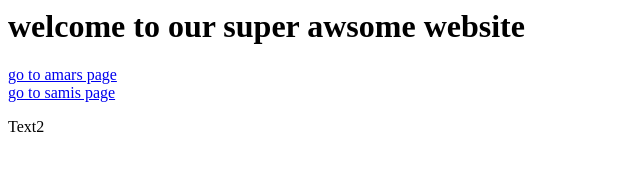
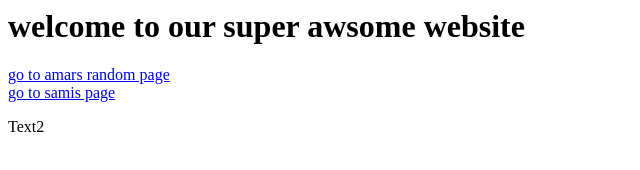
Before and after one commit to Amar092007/Wasserspender, a plain HTML site: page HtmlProject/index.html in a window 1280 px wide. Shown: the full height of the page, 0-640 px from the left. Drawn offline with Linux system fonts and the light colour scheme.

Commit message:
litlle update in index html

```diff
--- a/HtmlProject/index.html
+++ b/HtmlProject/index.html
@@ -1,6 +1,6 @@
 <h1> welcome to our super awsome website </h1>
 
-<a href="amar.html">go to amars page</a>
+<a href="amar.html">go to amars random page</a>
 <br>
 <a href="sami.html">go to samis page</a>
 
```
